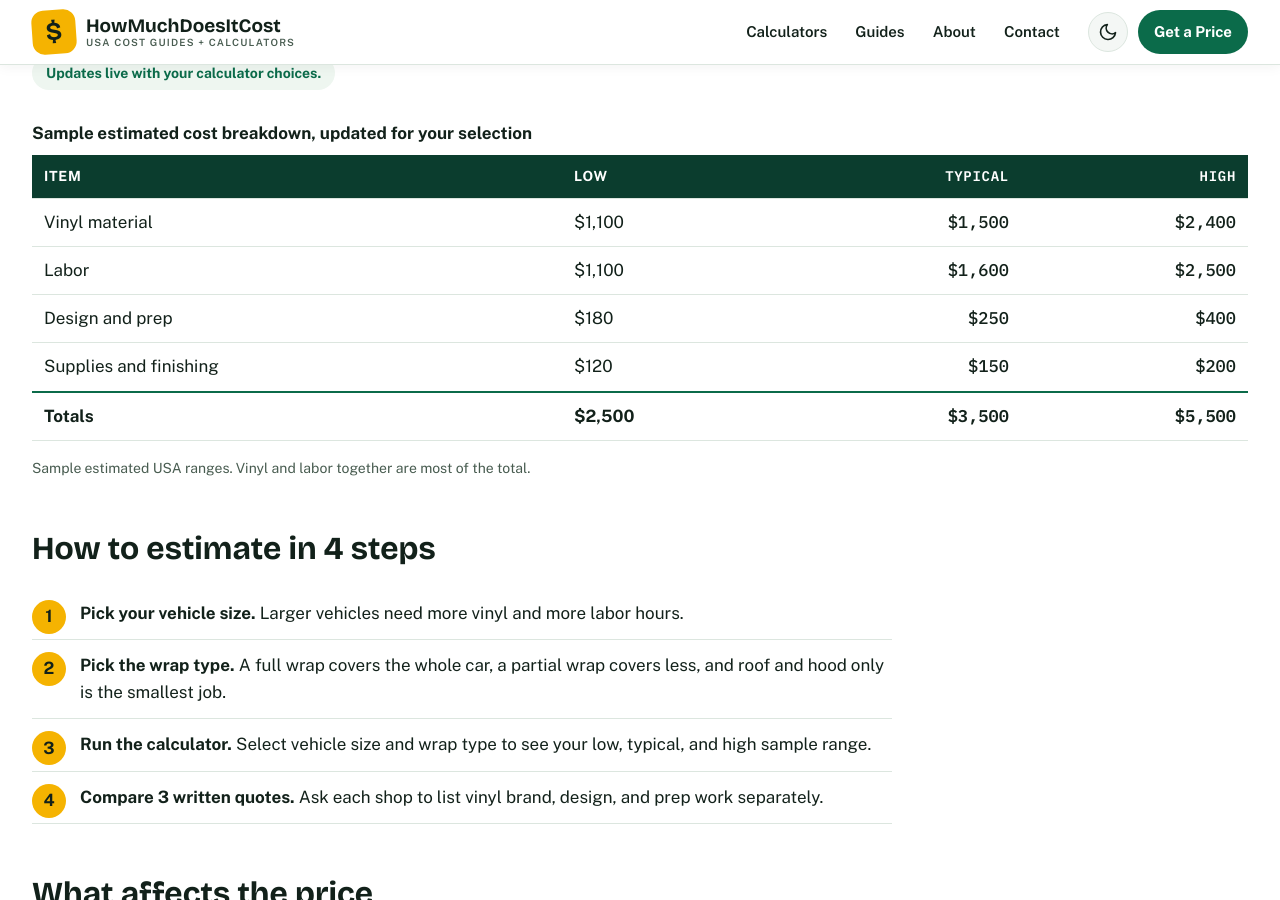
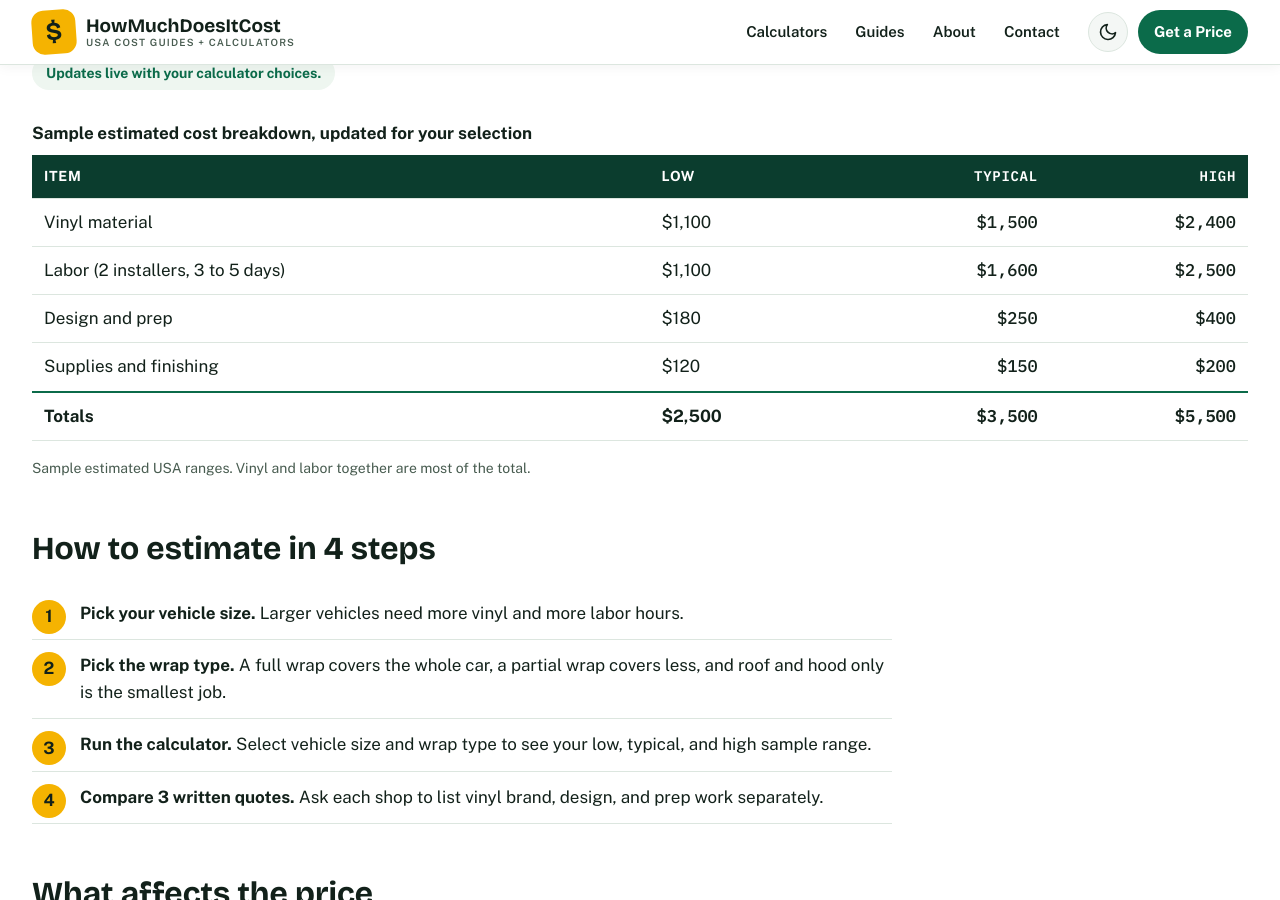
Before and after one commit to zaidmeo09-dhangal/howmuchdoesitcostusa, a Jekyll site: the page built from car-wrap-cost-calculator.md, in a window 1280 px wide and 900 px high, scrolled down 1392 px. Built offline with Jekyll 4.4.1, drawn with Linux system fonts in a browser that asks for light colours; part of the change alters nothing that is shown.

Commit message:
Initial deploy: add car-wrap-cost-calculator.md

```diff
--- a/car-wrap-cost-calculator.md
+++ b/car-wrap-cost-calculator.md
@@ -96,7 +96,7 @@ schema: |
   <p class="kicker">Free Calculator</p>
   <h1>How Much Does It Cost to Wrap a Car?</h1>
   <div class="answer">
-    <p>A typical sedan full car wrap in the USA costs about $3,500, with a sample range of $2,500 to $5,500.</p>
+    <p id="answerIntro">A typical sedan full car wrap in the USA costs about $3,500, with a sample range of $2,500 to $5,500.</p>
     <p class="note">All prices on this page are sample estimated USA ranges, not quotes.</p>
   </div>
 
@@ -159,7 +159,7 @@ schema: |
       </thead>
       <tbody>
         <tr><td>Vinyl material</td><td>$1,100</td><td>$1,500</td><td>$2,400</td></tr>
-        <tr><td>Labor</td><td>$1,100</td><td>$1,600</td><td>$2,500</td></tr>
+        <tr><td id="laborLabel">Labor (2 installers, 3 to 5 days)</td><td>$1,100</td><td>$1,600</td><td>$2,500</td></tr>
         <tr><td>Design and prep</td><td>$180</td><td>$250</td><td>$400</td></tr>
         <tr><td>Supplies and finishing</td><td>$120</td><td>$150</td><td>$200</td></tr>
         <tr class="total"><td>Totals</td><td>$2,500</td><td>$3,500</td><td>$5,500</td></tr>
@@ -286,15 +286,22 @@ schema: |
   }
   function round10(n) { return Math.round(n / 10) * 10; }
   function update() {
-    var base = parseFloat(document.getElementById("vehicleSize").value);
-    var mult = parseFloat(document.getElementById("wrapType").value);
+    var vehVal = document.getElementById("vehicleSize").value;
+    var wrapVal = document.getElementById("wrapType").value;
+    var base = parseFloat(vehVal);
+    var mult = parseFloat(wrapVal);
     var typ = round10(base * mult);
     var low = round10(typ * 0.714);
     var high = round10(typ * 1.571);
     document.getElementById("lowVal").textContent = fmt(low);
     document.getElementById("typVal").textContent = fmt(typ);
     document.getElementById("highVal").textContent = fmt(high);
-    try { if (window.hmSync) { window.hmSync(low, typ, high, 2500, 3500, 5500); } } catch (e) {}
+    var vehName = { "2800": "compact", "3500": "sedan", "4800": "SUV", "5500": "truck" }[vehVal];
+    var wrapName = { "1": "full car wrap", "0.55": "partial wrap", "0.35": "roof and hood wrap" }[wrapVal];
+    var intro = "A typical " + vehName + " " + wrapName + " in the USA costs about " + fmt(typ) + ", with a sample range of " + fmt(low) + " to " + fmt(high) + ".";
+    var days = wrapVal === "1" ? "3 to 5 days" : wrapVal === "0.55" ? "1 to 2 days" : "1 day";
+    var labor = "Labor (2 installers, " + days + ")";
+    try { if (window.hmSync) { window.hmSync(low, typ, high, 2500, 3500, 5500, { intro: intro, labor: labor }); } } catch (e) {}
   }
   document.getElementById("vehicleSize").addEventListener("change", update);
   document.getElementById("wrapType").addEventListener("change", update);
```
